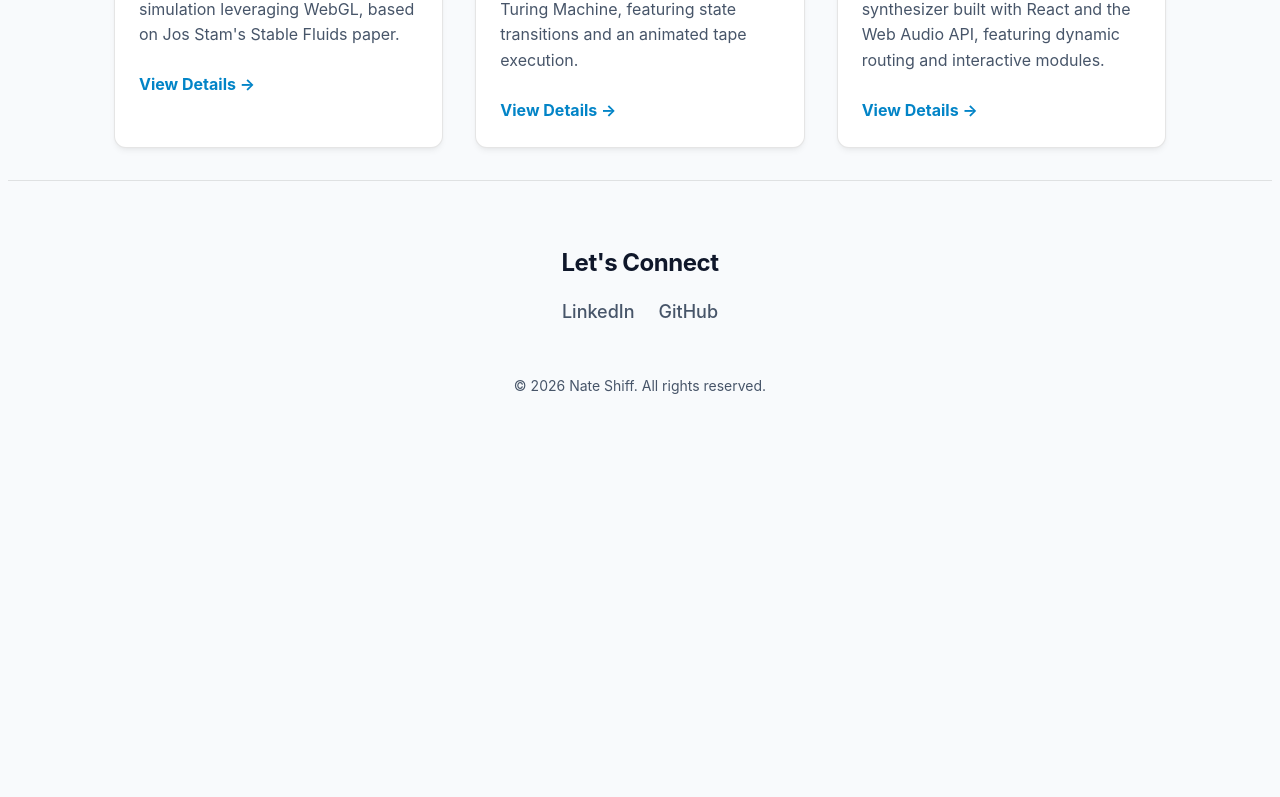
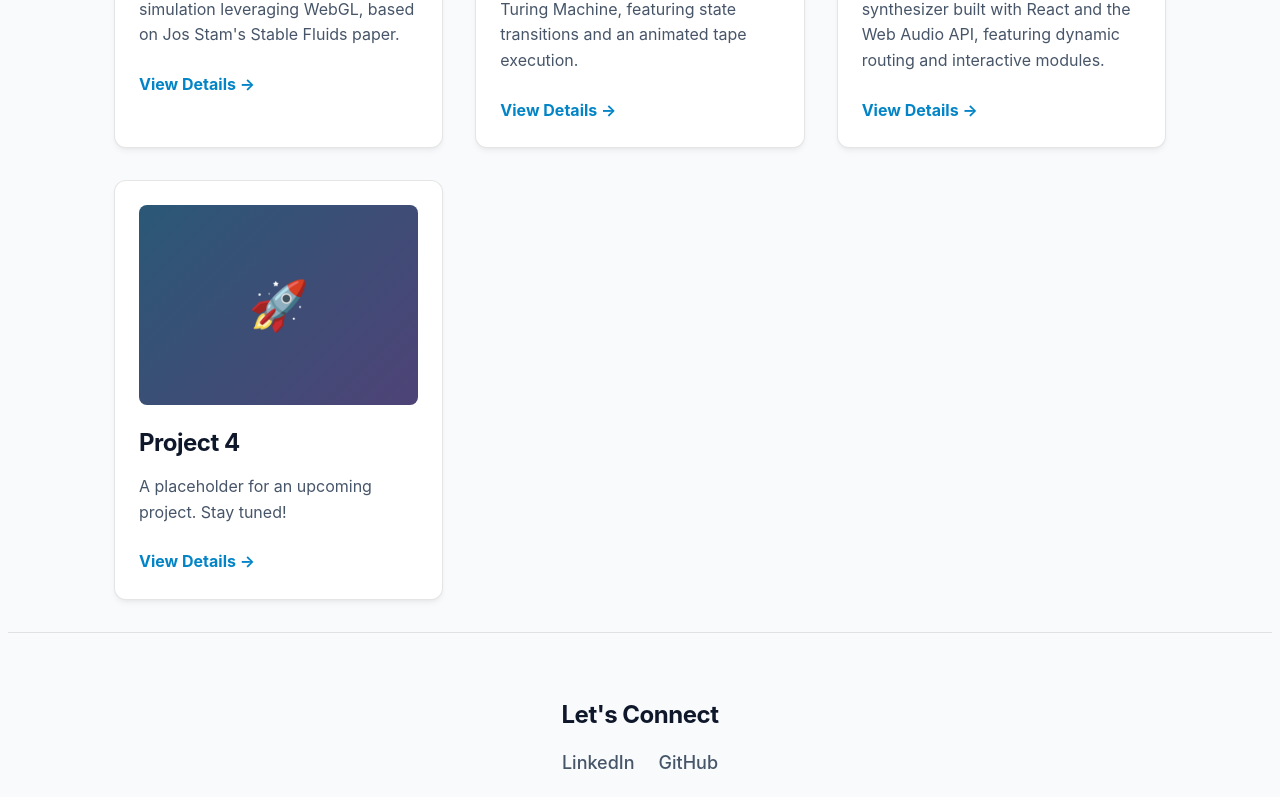
Before and after one commit to nshiff/nate-portfolio, a React (Vite) app: page / in a window 1280 px wide. Shown: the part 450-1247 px from the top of the page. Before the commit the page ends 903 px from the top, so only its background shows below. Built offline with nearby package versions, Linux system fonts and the light colour scheme.

Commit message:
stub for Project4

```diff
--- a/src/App.tsx
+++ b/src/App.tsx
@@ -9,6 +9,7 @@ import { Home } from './pages/Home';
 import { Project1 } from './pages/Project1';
 import { Project2 } from './pages/Project2';
 import { Project3 } from './pages/Project3';
+import { Project4 } from './pages/Project4';
 import { ThemeProvider } from './components/theme-provider';
 import { ThemeToggle } from './components/ThemeToggle';
 
@@ -78,6 +79,10 @@ const router = createBrowserRouter([
         path: "/project/3",
         element: <Project3 />,
       },
+      {
+        path: "/project/4",
+        element: <Project4 />,
+      },
     ],
   },
 ]);
--- a/src/pages/Home.tsx
+++ b/src/pages/Home.tsx
@@ -79,6 +79,26 @@ export function Home() {
                 </p>
                 <span style={{ fontWeight: 'bold', color: 'var(--accent-color)' }}>View Details &rarr;</span>
               </Link>
+              {/* Project 4: Coming Soon */}
+              <Link to="/project/4" className="card" style={{ display: 'block', color: 'inherit' }}>
+                <div style={{
+                  height: '200px',
+                  background: 'linear-gradient(135deg, #2b5876 0%, #4e4376 100%)',
+                  borderRadius: '8px',
+                  marginBottom: '1.5rem',
+                  display: 'flex',
+                  alignItems: 'center',
+                  justifyContent: 'center',
+                  color: 'var(--text-secondary)'
+                }}>
+                  <span style={{ fontSize: '3rem' }}>🚀</span>
+                </div>
+                <h3 style={{ fontSize: '1.5rem', marginBottom: '0.5rem' }}>Project 4</h3>
+                <p style={{ color: 'var(--text-secondary)', marginBottom: '1.5rem' }}>
+                  A placeholder for an upcoming project. Stay tuned!
+                </p>
+                <span style={{ fontWeight: 'bold', color: 'var(--accent-color)' }}>View Details &rarr;</span>
+              </Link>
             </div>
           </div>
         </section>
--- /dev/null
+++ b/src/pages/Project4.tsx
@@ -0,0 +1,21 @@
+import { Link } from 'react-router-dom';
+
+export function Project4() {
+  return (
+    <main style={{ flex: 1, padding: '2rem 0' }}>
+      <div className="container">
+        <Link to="/" style={{ display: 'inline-block', marginBottom: '2rem', color: 'var(--text-secondary)' }}>
+          &larr; Back to Portfolio
+        </Link>
+
+        <h1 style={{ fontSize: '2.5rem', marginBottom: '1rem', fontWeight: 700, lineHeight: 1.2 }}>Project 4</h1>
+
+        <div style={{ color: 'var(--text-secondary)', fontSize: '1.125rem', lineHeight: '1.8', maxWidth: '800px' }}>
+          <p>
+            This is a stub for Project 4. Content coming soon!
+          </p>
+        </div>
+      </div>
+    </main>
+  );
+}
```
